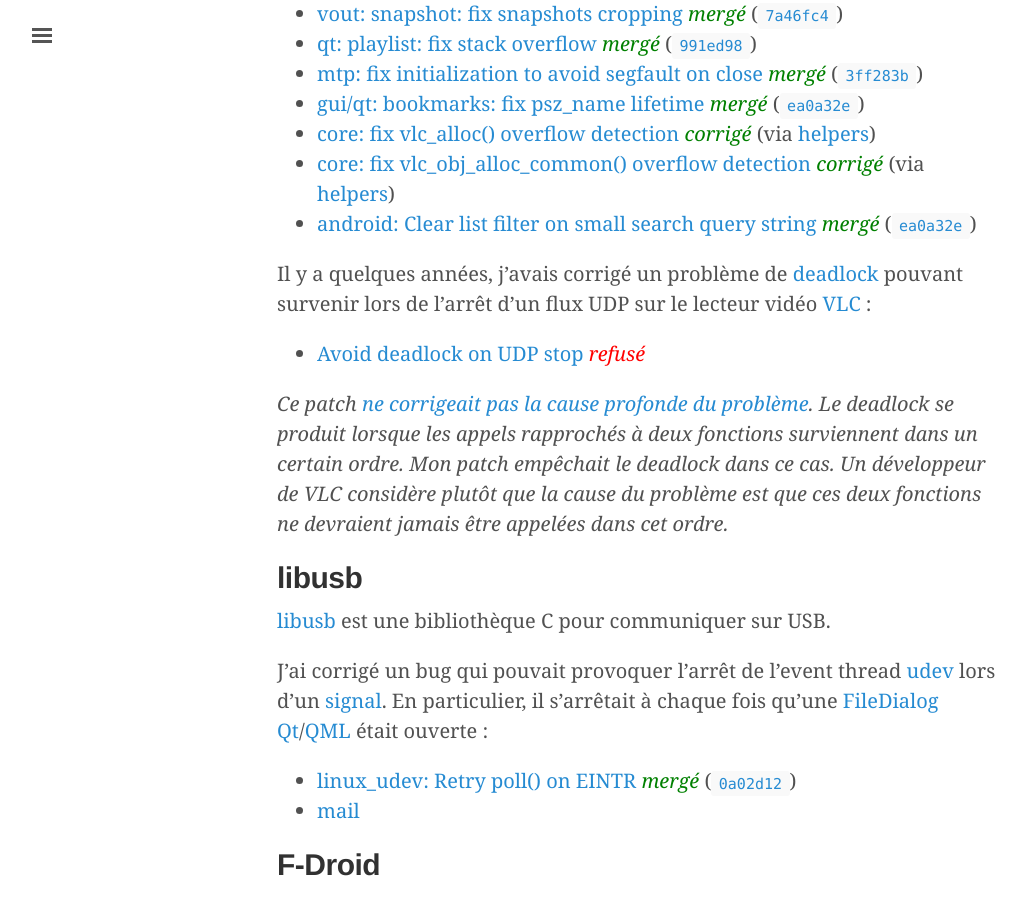
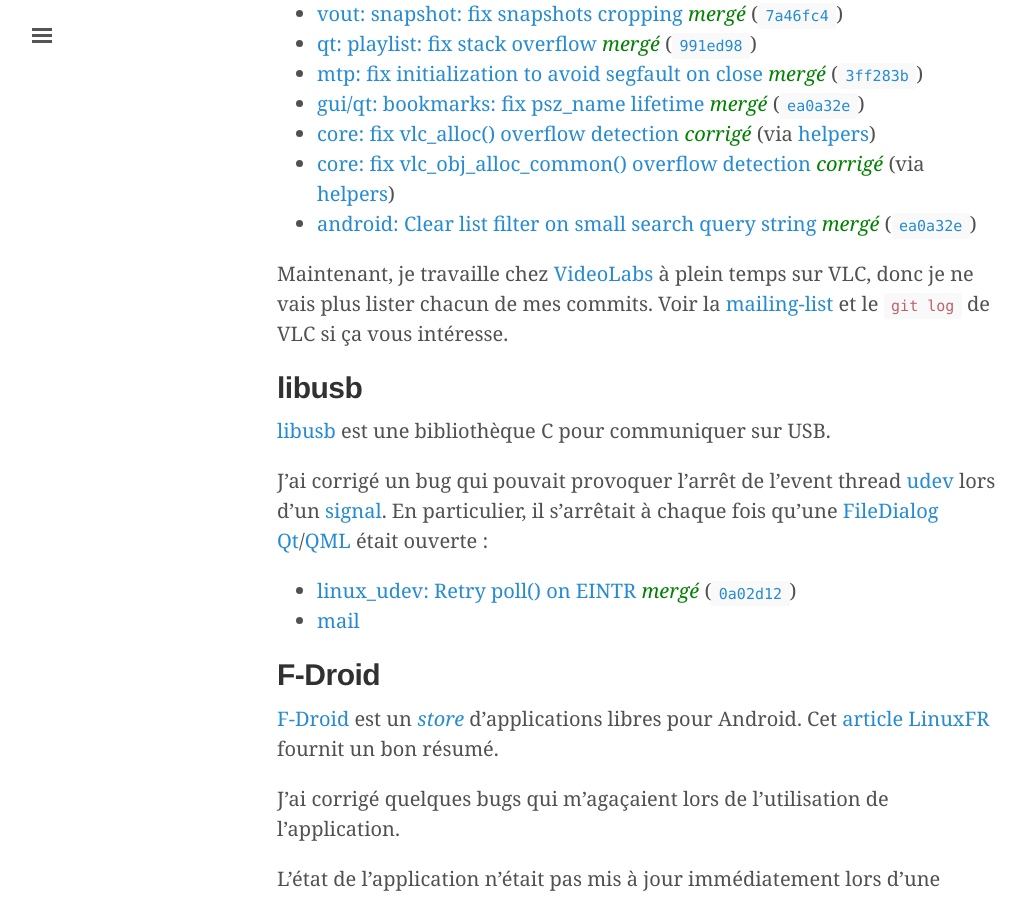
Before and after one commit to rom1v/blog.rom1v.com, a Jekyll site: the page built from contrib.md, in a window 1280 px wide and 900 px high, scrolled down 1861 px. Shown: the whole window, without its empty margins (3-1029 px from the left). Built offline with Jekyll 4.4.1, drawn with Linux system fonts in a browser that asks for light colours.

Commit message:
Add a note about VLC contribs

```diff
--- a/contrib.md
+++ b/contrib.md
@@ -143,21 +143,13 @@ J'ai corrigé quelques bugs sur [VLC] :
 
 [unsigned_helpers]: https://mailman.videolan.org/pipermail/vlc-devel/2017-November/116176.html
 
+Maintenant, je travaille chez [VideoLabs] à plein temps sur VLC, donc je ne vais
+plus lister chacun de mes commits. Voir la [mailing-list] et le `git log` de
+VLC si ça vous intéresse.
 
-Il y a quelques années, j'avais corrigé un problème de [deadlock][] pouvant
-survenir lors de l'arrêt d'un flux UDP sur le lecteur vidéo [VLC][] :
+[VideoLabs]: https://videolabs.io/
+[mailing-list]: https://mailman.videolan.org/listinfo/vlc-devel
 
- - [Avoid deadlock on UDP stop](https://mailman.videolan.org/pipermail/vlc-devel/2014-May/098020.html) <em style="color: red;">refusé</em>
-
-_Ce patch [ne corrigeait pas la cause profonde du problème][vlc-answer]. Le
-deadlock se produit lorsque les appels rapprochés à deux fonctions surviennent
-dans un certain ordre. Mon patch empêchait le deadlock dans ce cas. Un
-développeur de VLC considère plutôt que la cause du problème est que ces deux
-fonctions ne devraient jamais être appelées dans cet ordre._
-
-[deadlock]: https://fr.wikipedia.org/wiki/Deadlock
-[vlc]: http://www.videolan.org/
-[vlc-answer]: https://mailman.videolan.org/pipermail/vlc-devel/2014-May/098136.html
 
 ## libusb
 
```
